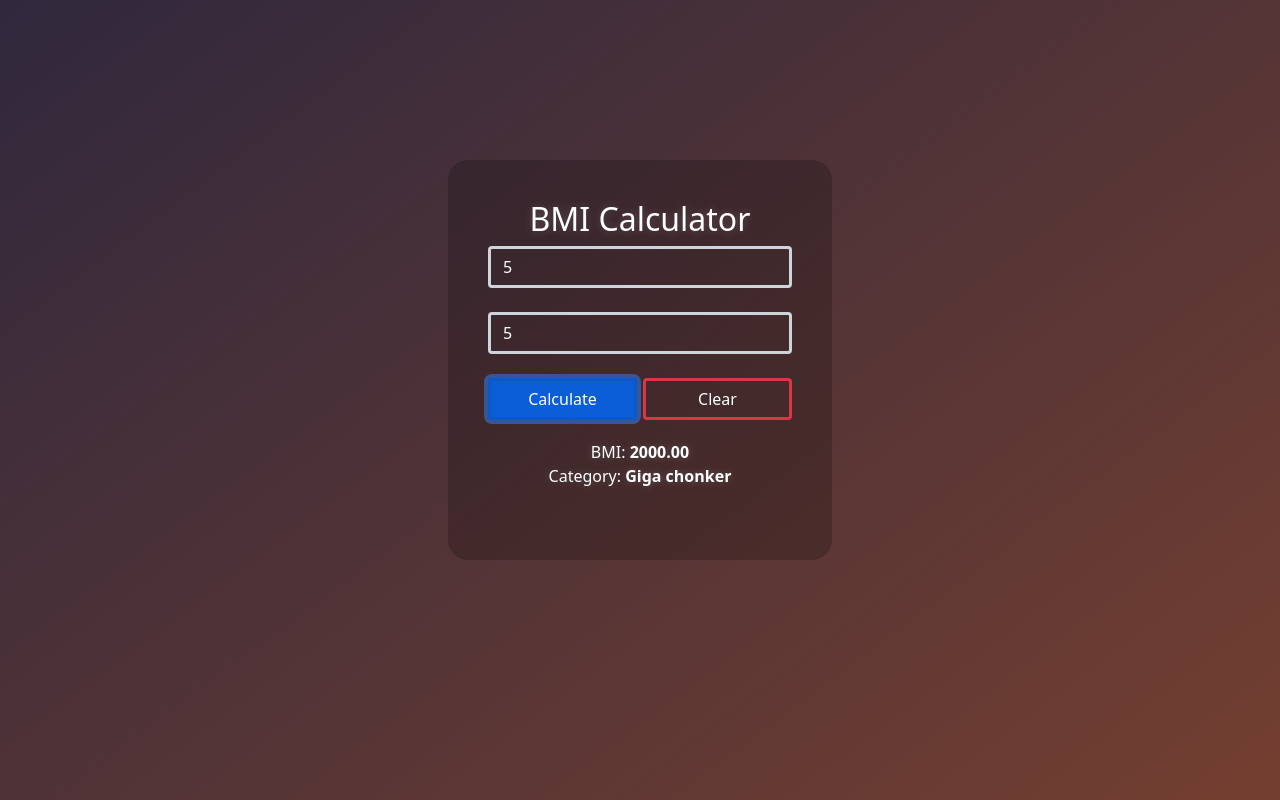
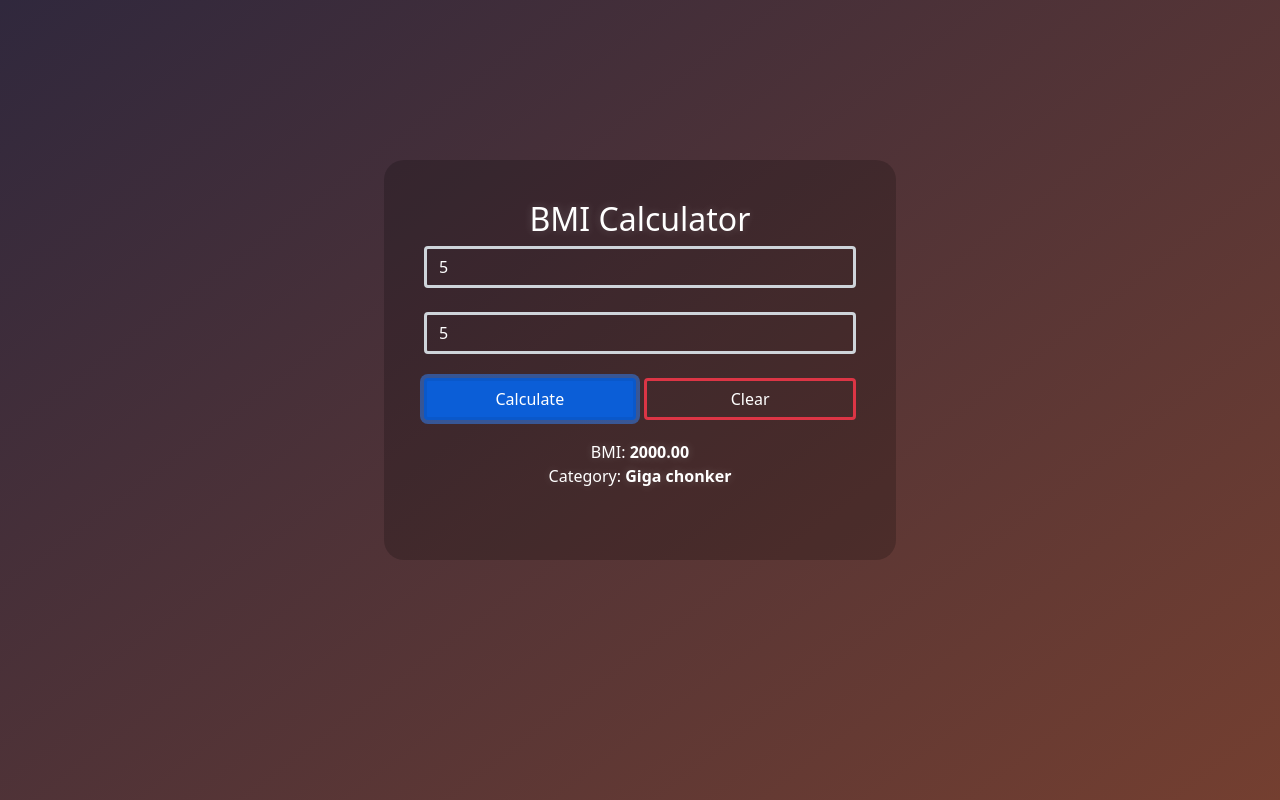
Before and after one commit to NitroGenStudios/BMICalculator, a plain HTML site: page index.html in a window 1280 px wide. Both pictures are taken after typing "5", "5" into the empty fields and a click on the button "Calculate". Shown: the top 800 px of the page. Drawn offline with nearby package versions, Linux system fonts and the light colour scheme.

Commit message:
Bugfixes

```diff
--- a/js.js
+++ b/js.js
@@ -2,6 +2,17 @@ function calculate()
 {
 	let kg = parseInt(document.getElementById("kg").value)
 	let cm = parseInt(document.getElementById("cm").value)
+
+	console.log(kg);
+	console.log(cm);
+
+	if (kg == 0 || cm == 0 || isNaN(kg) || isNaN(cm))
+	{
+		console.log("AAAAAAAAAAAAAAAAA");
+		document.getElementById("bmi").innerHTML = "Invalid data"
+		document.getElementById("cat").innerHTML = ""
+		return
+	}
 
 	let m = cm / 100.0
 
--- a/style.css
+++ b/style.css
@@ -15,7 +15,8 @@ body
 	padding-left: 5vh;
 	padding-right: 5vh;
 
-	max-width: 30vw;
+	min-width: 400px;
+	max-width: 40vw;
 	min-height: 50vh;
 	max-height: 80vh;
 
```
